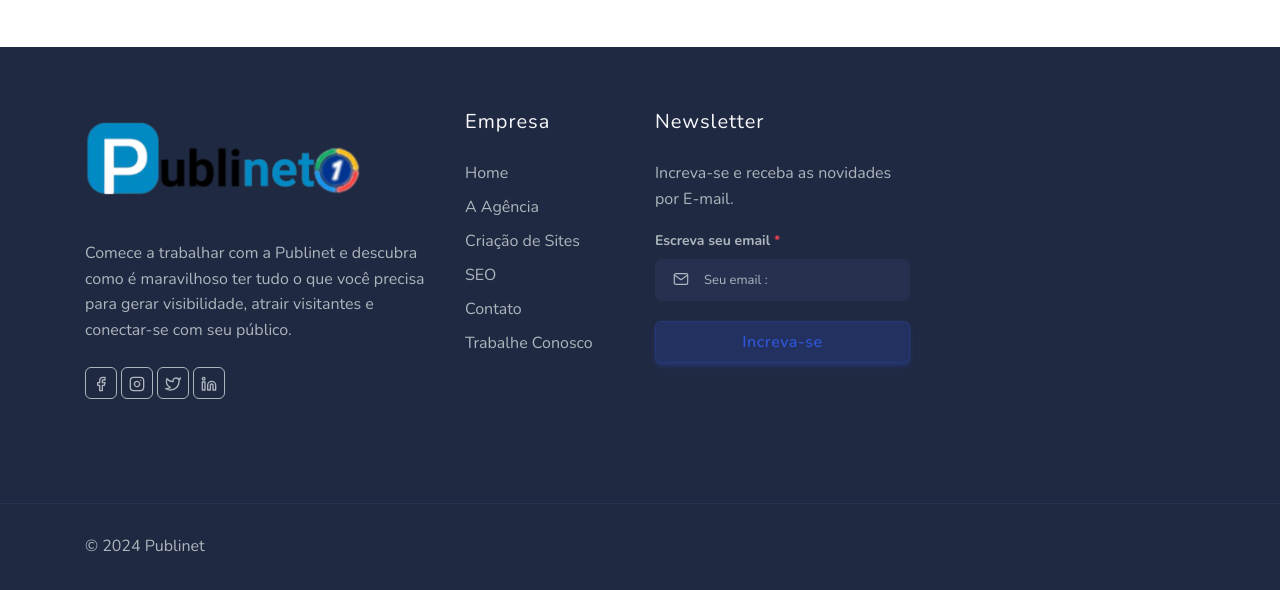
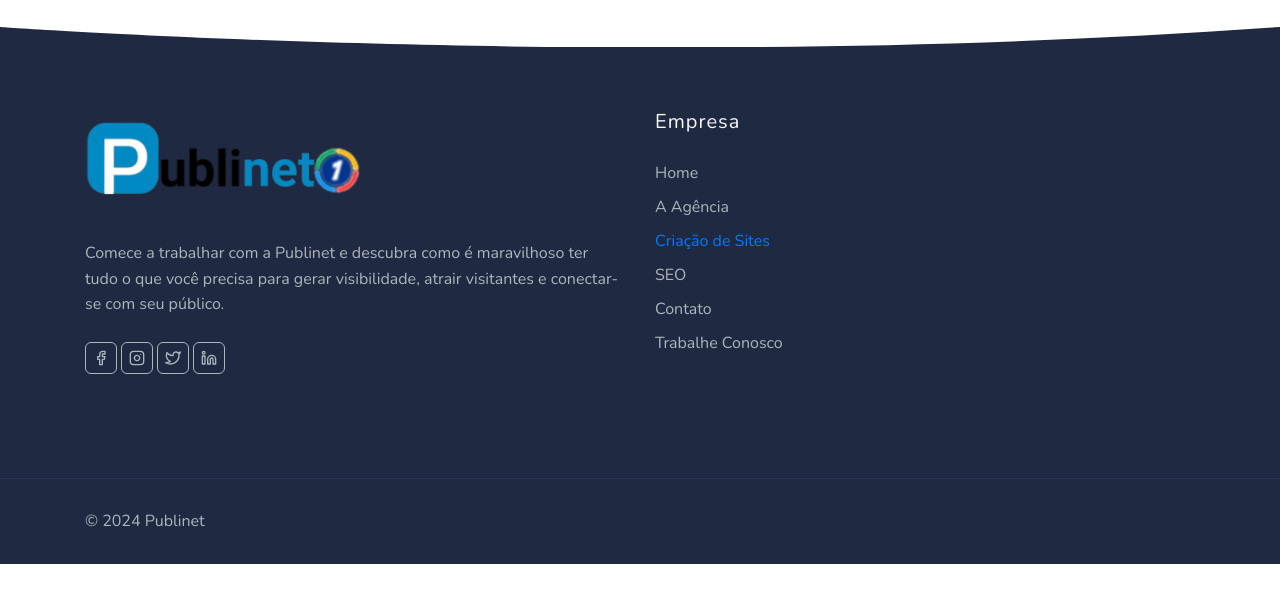
Before and after one commit to israelguido/base-layout, a PHP site: page /gestao-de-google-meu-negocio.php in a window 1280 px wide. Shown: the part 5766-6356 px from the top of the page. After the commit the page ends 6330 px from the top, so only its background shows below. Run offline with PHP 8.4, Linux system fonts and the light colour scheme; style sheets or scripts are compiled from the project's sources.

Commit message:
:mushroom: finalização da parte mobile

```diff
--- a/css/form.css
+++ b/css/form.css
@@ -12,4 +12,10 @@
 }
 .card-body form {
   text-align: right;
+}
+
+@media (max-width: 1300px) {
+  .card-body {
+    display: none;
+  }
 }/*# sourceMappingURL=form.css.map */
--- a/css/form.scss
+++ b/css/form.scss
@@ -12,3 +12,8 @@
       text-align: right;
     }
   }
+  @media (max-width: 1300px){
+    .card-body{
+      display: none;
+    }
+  }
--- a/footer.php
+++ b/footer.php
@@ -1,8 +1,17 @@
+            <!-- Shape Start -->
+            <div class="position-relative">
+                <div class="shape overflow-hidden text-footer">
+                    <svg viewBox="0 0 2880 48" fill="none" xmlns="http://www.w3.org/2000/svg">
+                        <path d="M0 48H1437.5H2880V0H2160C1442.5 52 720 0 720 0H0V48Z" fill="currentColor"></path>
+                    </svg>
+                </div>
+            </div>
+            <!--Shape End-->
             <!-- Footer Start -->
             <footer class="footer">
                 <div class="container">
                     <div class="row">
-                    <div class="col-lg-4 col-12 mb-0 mb-md-4 pb-0 pb-md-2">
+                        <div class="col-lg-6 col-12 mb-0 mb-md-4 pb-0 pb-md-2">
                             <a href="#" class="logo-footer">
                                 <img src="images/publinet-logo.png" height="110" alt="">
                             </a>
@@ -15,34 +24,16 @@
                             </ul><!--end icon-->
                         </div><!--end col-->
 
-                    <div class="col-lg-2 col-md-4 col-12 mt-4 mt-sm-0 pt-2 pt-sm-0">
+                        <div class="col-lg-6 col-md-4 col-12 mt-4 mt-sm-0 pt-2 pt-sm-0">
                             <h4 class="text-light footer-head">Empresa</h4>
                             <ul class="list-unstyled footer-list mt-4">
-                            <li><a href="page-aboutus.html" class="text-foot">Home</a></li>
-                            <li><a href="page-services.html" class="text-foot">A Agência</a></li>
-                            <li><a href="page-team.html" class="text-foot">Criação de Sites</a></li>
-                            <li><a href="page-pricing.html" class="text-foot">SEO</a></li>
-                            <li><a href="page-work-modern.html" class="text-foot">Contato</a></li>
-                            <li><a href="page-jobs.html" class="text-foot">Trabalhe Conosco</a></li>
+                                <li><a href="index.php" class="text-foot">Home</a></li>
+                                <li><a href="agencia-de-marketing-digital.php" class="text-foot">A Agência</a></li>
+                                <li><a href="criacao-de-sites.php"text-foot">Criação de Sites</a></li>
+                                <li><a href="agencia-de-seo.php" class="text-foot">SEO</a></li>
+                                <li><a href="contato.php" class="text-foot">Contato</a></li>
+                                <li><a href="#" class="text-foot">Trabalhe Conosco</a></li>
                             </ul>
-                    </div><!--end col-->
-                    <div class="col-lg-3 col-md-4 col-12 mt-4 mt-sm-0 pt-2 pt-sm-0">
-                        <h4 class="text-light footer-head">Newsletter</h4>
-                        <p class="mt-4">Increva-se e receba as novidades por E-mail.</p>
-                        <form>
-                            <div class="row">
-                                <div class="col-lg-12">
-                                    <div class="foot-subscribe form-group position-relative">
-                                        <label>Escreva seu email <span class="text-danger">*</span></label>
-                                        <i data-feather="mail" class="fea icon-sm icons"></i>
-                                        <input type="email" name="email" id="emailsubscribe" class="form-control pl-5 rounded" placeholder="Seu email : " required>
-                                    </div>
-                                </div>
-                                <div class="col-lg-12">
-                                    <input type="submit" id="submitsubscribe" name="send" class="btn btn-soft-primary btn-block" value="Increva-se">
-                                </div>
-                            </div>
-                        </form>
                         </div><!--end col-->
                     </div><!--end row-->
                 </div><!--end container-->
--- a/gestao-de-google-meu-negocio.php
+++ b/gestao-de-google-meu-negocio.php
@@ -3,19 +3,19 @@
 
 <div class="container mt-100 mt-60">
     <div class="row mt-5 mb-2">
-        <div class="col-6">
+        <div class="col-12 col-md-6">
             <h3 class="mt-5 mb-2 h2 text-primary text-capitalize">O que é o Google Meu Negócio?</h3>
             <p class="text-secondary">Trata-se de uma ferramenta gratuita que ajuda as pessoas a encontrarem a sua empresa de maneira mais fácil. Lançado em 2014, portanto, ter uma presença online através de uma boa gestão de Google Meu Negócio é fundamental para ajudar as pessoas a encontrarem sua empresa em diferentes formas de pesquisa, como o nome da empresa, os produtos e/ou serviços oferecidos e em buscas por localização geográfica.</p>
         </div>
-        <div class="col-4">
+        <div class="col-12 col-md-4">
             <img src="images/google-meu-negocio/1.png" alt="Google meu negócio" width="400px">
         </div>
     </div>
     <div class="row mt-5 mb-2">
-        <div class="col-4">
+        <div class="col-12 col-md-4 mr-md-5">
             <img src="images/google-meu-negocio/2.png" alt="Gráfico de investimento" width="400px">
         </div>
-        <div class="col-6">
+        <div class="col-12 col-md-6">
             <h3 class="mt-5 mb-2 h2 text-primary text-capitalize">Por que contratar o serviço de gestão?</h3>
             <p class="text-secondary">O Google Meu Negócio é uma ferramenta que explodiu muito nos últimos anos, e se tornou uma das ferramentas mais poderosas e de alto desempenho, principalmente quando se fala em SEO local. Na Publinet1, temos a gestão de Google Meu Negócio como um de nossos principais serviços</p>
         </div>
@@ -66,22 +66,22 @@
         </div>
     </div>
     <div class="row mt-5 mb-2">
-        <div class="col-6">
+        <div class="col-12 col-md-6">
             <h3 class="mb-2 h2 text-primary text-capitalize">Como Podemos te Ajudar Hoje?</h3>
             <p class="text-secondary">Para quem tem um negócio, a melhor maneira de ser encontrado por potenciais clientes é estando presente no mundo digital.</p>
             <p class="text-secondary">Por isso, se uma pessoa digitar o nome do seu negócio no Google, ele vai te encontrar facilmente? Se a resposta para essa pergunta for “não”, sua empresa pode estar perdendo uma grande oportunidade de conseguir mais clientes e aumentar a posição da marca.</p>
             <p class="text-secondary">Foi pensando nisso que, há alguns anos, o Google criou o Google Meu Negócio.</p>
             <a href="javascript:void(0)" class="btn btn-primary">Fale Com Um Consultor<i class="mdi mdi-chevron-right"></i></a>
         </div>
-        <div class="col-4">
+        <div class="col-12 col-md-4">
             <img src="images/google-meu-negocio/3.png" alt="Trabalho de marketing" width="400px">
         </div>
     </div>
     <div class="row mt-5 mb-2">
-        <div class="col-4 mr-5">
+        <div class="col-12 col-md-4 mr-md-5">
             <img src="images/google-meu-negocio/4.png" alt="Loja virtual" width="400px">
         </div>
-        <div class="col-6">
+        <div class="col-12 col-md-6">
             <h3 class="mb-2 h2 text-primary text-capitalize">Mas o que é o Google Meu Negócio?</h3>
             <p class="text-secondary">Trata-se de uma ferramenta gratuita que ajuda as pessoas a encontrarem a sua empresa de maneira mais fácil. Lançado em 2014, ele pode ajudar potenciais clientes a terem um acesso completo a respeito das informações da sua empresa.</p>
             <p class="text-secondary">Em negócios locais, essa ferramenta é ainda mais importante.</p>
@@ -90,7 +90,7 @@
         </div>
     </div>
     <div class="row mt-5 mb-2">
-        <div class="col-6">
+        <div class="col-12 col-md-6">
             <h3 class="mb-2 h2 text-primary text-capitalize">Por que contratar o serviço de gestão de Google Meu Negócio?</h3>
             <p class="text-secondary">O Google Meu Negócio é uma ferramenta que explodiu muito nos últimos anos, e se tornou uma das ferramentas mais poderosas e de alto desempenho, principalmente quando se fala em SEO local.</p>
             <p class="text-secondary">Na Publinet1, temos a gestão de Google Meu Negócio como um de nossos principais serviços, que possui vantagens como:</p>
@@ -101,15 +101,15 @@
             <p class="text-secondary">Ganhar uma vantagem competitiva;</p>
             <p class="text-secondary">E ter acesso a relatórios detalhados com todo o tipo de interação, como os termos mais usados para encontrar o seu negócio.</p>
         </div>
-        <div class="col-4">
+        <div class="col-12 col-md-4">
             <img src="images/google-meu-negocio/5.png" alt="Pessoas trabalhando" width="400px">
         </div>
     </div>
     <div class="row mt-5 mb-2">
-        <div class="col-4 mr-5">
+        <div class="col-12 col-md-4 mr-md-5">
             <img src="images/google-meu-negocio/6.png" alt="Trabalho de marketing digital" width="400px">
         </div>
-        <div class="col-6">
+        <div class="col-12 col-md-6">
             <h3 class="mb-2 h2 text-primary text-capitalize">Como a Publinet1 faz a gestão de Google Meu Negócio?</h3>
             <p class="text-secondary">O Google é o local onde muitos negócios ocorrem, em vários níveis.</p>
             <p class="text-secondary">Seja um potencial cliente, que procura por uma empresa que atenda às suas necessidades, ou tentando encontrar sua localização e outras informações da empresa, ele está presente em, praticamente, todos esses momentos. A Publinet1 entende que o Google é o seu espaço de vendas.</p>
@@ -119,32 +119,32 @@
         </div>
     </div>
     <div class="row mt-5 mb-2">
-        <div class="col-6">
+        <div class="col-12 col-md-6">
             <h3 class="mt-5 mb-2 h2 text-primary text-capitalize">Fazemos com que a sua empresa chame a atenção no mundo digital</h3>
             <p class="text-secondary">Nossos profissionais trabalham desde os pontos principais até os detalhes mais sutis, bem como na otimização e no gerenciamento profissional, que incluem cada parte do perfil de sua empresa no Google Meu Negócio.</p>
         </div>
-        <div class="col-4">
+        <div class="col-12 col-md-4">
             <img src="images/google-meu-negocio/7.png" alt="Trabalho de marketing digital" width="400px">
         </div>
     </div>
     <div class="row mt-5 mb-2">
-        <div class="col-4 mr-5">
+        <div class="col-12 col-md-4 mr-md-5">
             <img src="images/google-meu-negocio/8.png" alt="Google ads" width="400px">
         </div>
-        <div class="col-6">
+        <div class="col-12 col-md-6">
             <h3 class="mb-2 h2 text-primary text-capitalize">Trabalhamos para que o perfil da sua empresa fique forte e completo</h3>
             <p class="text-secondary">É muito importante otimizar e gerenciar os recursos do Google Meu Negócio para se ter uma vantagem sobre os concorrentes.</p>
             <p class="text-secondary">Pensando nisso, os profissionais da Publinet1 usam todos os recursos dessa ferramenta, para que o perfil da sua empresa fique em dia com as manutenções necessárias.</p>
         </div>
     </div>
     <div class="row mt-5 mb-2">
-        <div class="col-6">
+        <div class="col-12 col-md-6">
             <h3 class="mb-2 h2 text-primary text-capitalize">Conectamos a sua empresa com os clientes</h3>
             <p class="text-secondary">Um perfil no Google Meu Negócio é uma valiosa oportunidade para mostrar a sua empresa para os clientes.</p>
             <p class="text-secondary">Esses clientes irão avaliá-lo com base na frequência de suas atualizações, e também na forma como você interage com comentários e avaliações.</p>
             <p class="text-secondary">Nesse sentido, o serviço de gestão de Google Meu Negócio da Publinet1 ajuda a responder avaliações, como perguntas de clientes, e manter uma boa reputação.</p>
         </div>
-        <div class="col-4">
+        <div class="col-12 col-md-4">
             <img src="images/google-meu-negocio/9.png" alt="Conexão com clientes" width="400px">
         </div>
     </div>
--- a/landing-page.php
+++ b/landing-page.php
@@ -3,11 +3,11 @@
 
 <div class="container mt-100 mt-60">
     <div class="row">
-        <div class="col-6">
+        <div class="col-12 col-md-6">
             <h3 class="mt-5 mb-2 h2 text-primary text-capitalize">Landing page</h3>
             <p class="text-secondary">Uma landing page de alta conversão é projetada para capturar a atenção dos visitantes e guiá-los para realizar uma ação específica, como preencher um formulário, fazer uma compra ou inscrever-se em um serviço. Para criar uma landing page eficaz, é importante focar em diversos atributos essenciais:</p>
         </div>
-        <div class="col-4 mr-5">
+        <div class="col-12 col-md-4">
             <img src="images/landing-page/1.png" alt="Landing page" width="400px">
         </div>
     </div>
--- a/loja-virtual.php
+++ b/loja-virtual.php
@@ -3,11 +3,11 @@
 
 <div class="container mt-100 mt-60">
     <div class="row">
-        <div class="col-6">
+        <div class="col-12 col-md-6">
             <h3 class="mt-5 mb-2 h2 text-primary text-capitalize">o que preciso saber para ter uma loja virtual na internet?</h3>
             <p class="text-secondary">Para ter uma loja virtual na internet, você precisa considerar uma série de aspectos que vão desde o planejamento inicial até a gestão contínua do seu negócio online. Aqui estão os principais pontos que você deve saber:</p>
         </div>
-        <div class="col-4 mr-5">
+        <div class="col-12 col-md-4">
             <img src="images/loja-virtual/1.png" alt="Landing page" width="400px">
         </div>
     </div>
```
Also changed, not shown: agencia-de-seo.php (+6 -6 lines), criacao-de-sites.php (+6 -6 lines), gestao-de-redes-sociais.php (+4 -4 lines), index.php (+5 -16 lines), marketing-de-posicionamento-na-internet.php (+10 -10 lines), trafego-pago.php (+6 -6 lines), 1 other file. Lines whose indentation alone changed are shown as unchanged.
